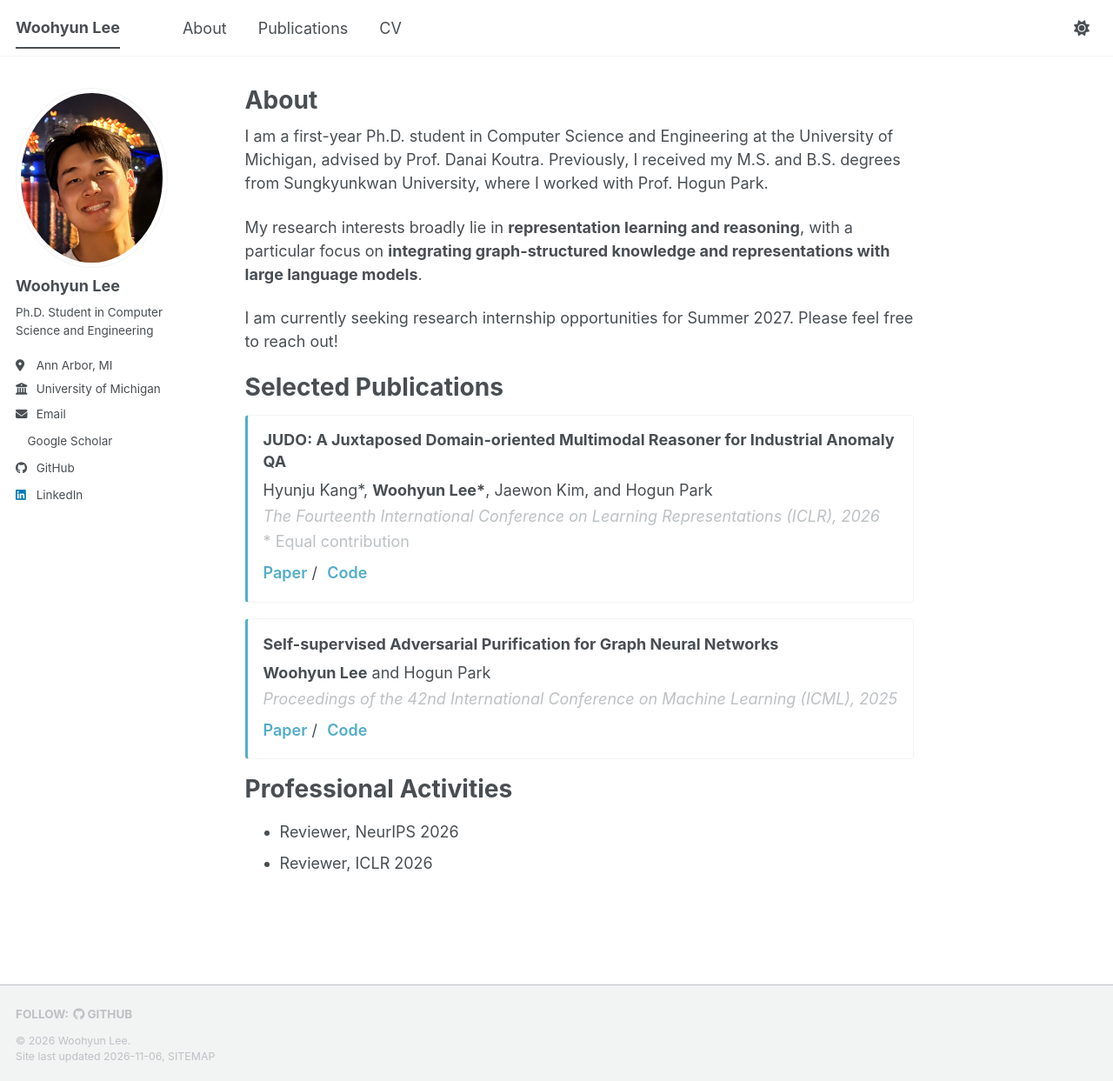
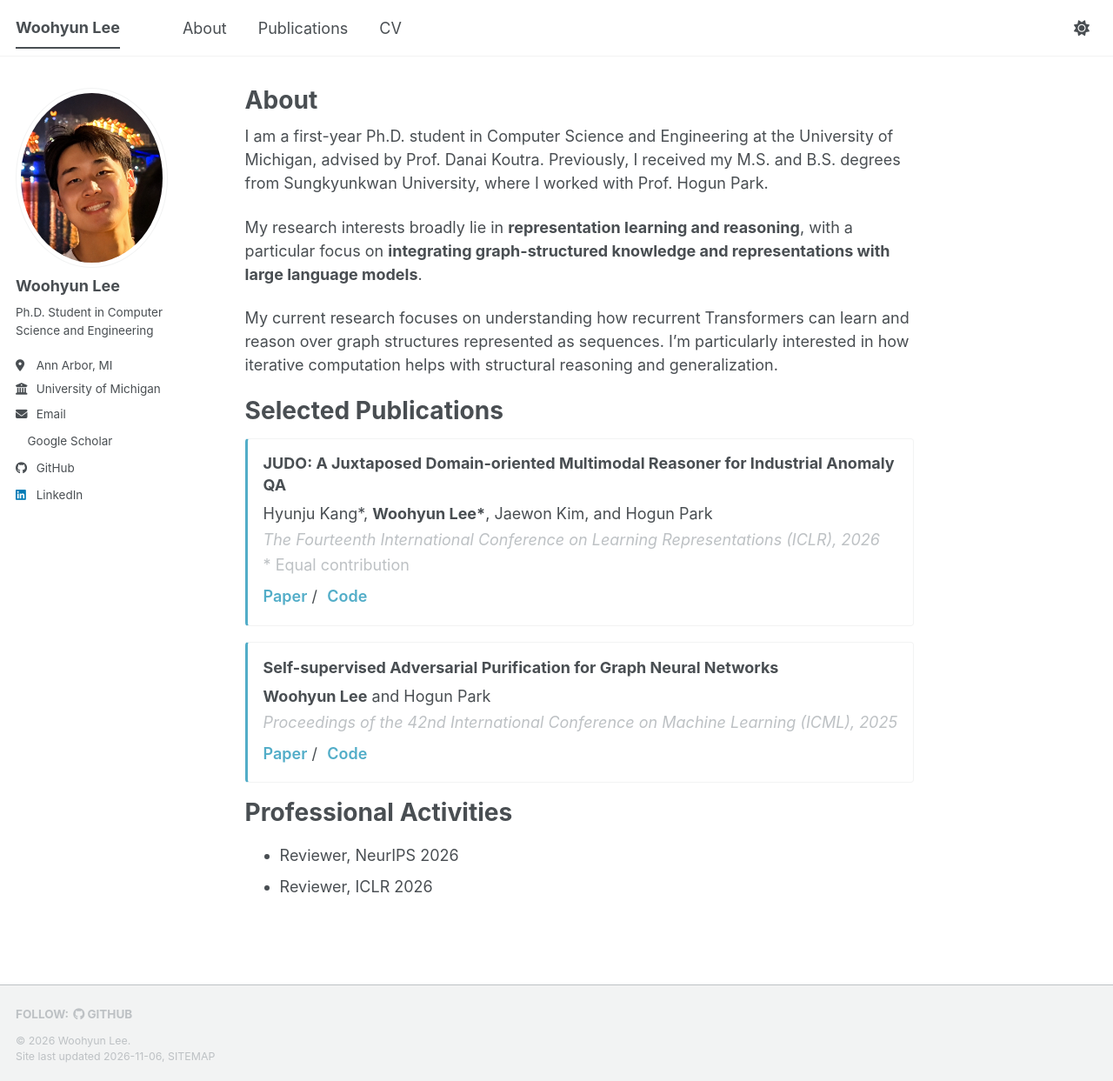
Before and after one commit to woodavid31/woodavid31.github.io, a Jekyll site: the page built from _pages/about.md, in a window 1280 px wide and 1243 px high. Shown: the whole window at 87% size. Built offline with Jekyll 4.4.1, drawn with Linux system fonts in a browser that asks for light colours; a style sheet for code colours, icons or effects is not loaded.

Commit message:
Update about.md

```diff
--- a/_pages/about.md
+++ b/_pages/about.md
@@ -11,7 +11,7 @@ I am a first-year Ph.D. student in Computer Science and Engineering at the Unive
 
 My research interests broadly lie in **representation learning and reasoning**, with a particular focus on **integrating graph-structured knowledge and representations with large language models**.
 
-I am currently seeking research internship opportunities for Summer 2027. Please feel free to reach out!
+My current research focuses on understanding how recurrent Transformers can learn and reason over graph structures represented as sequences. I'm particularly interested in how iterative computation helps with structural reasoning and generalization.
 
 Selected Publications
 ======
```
